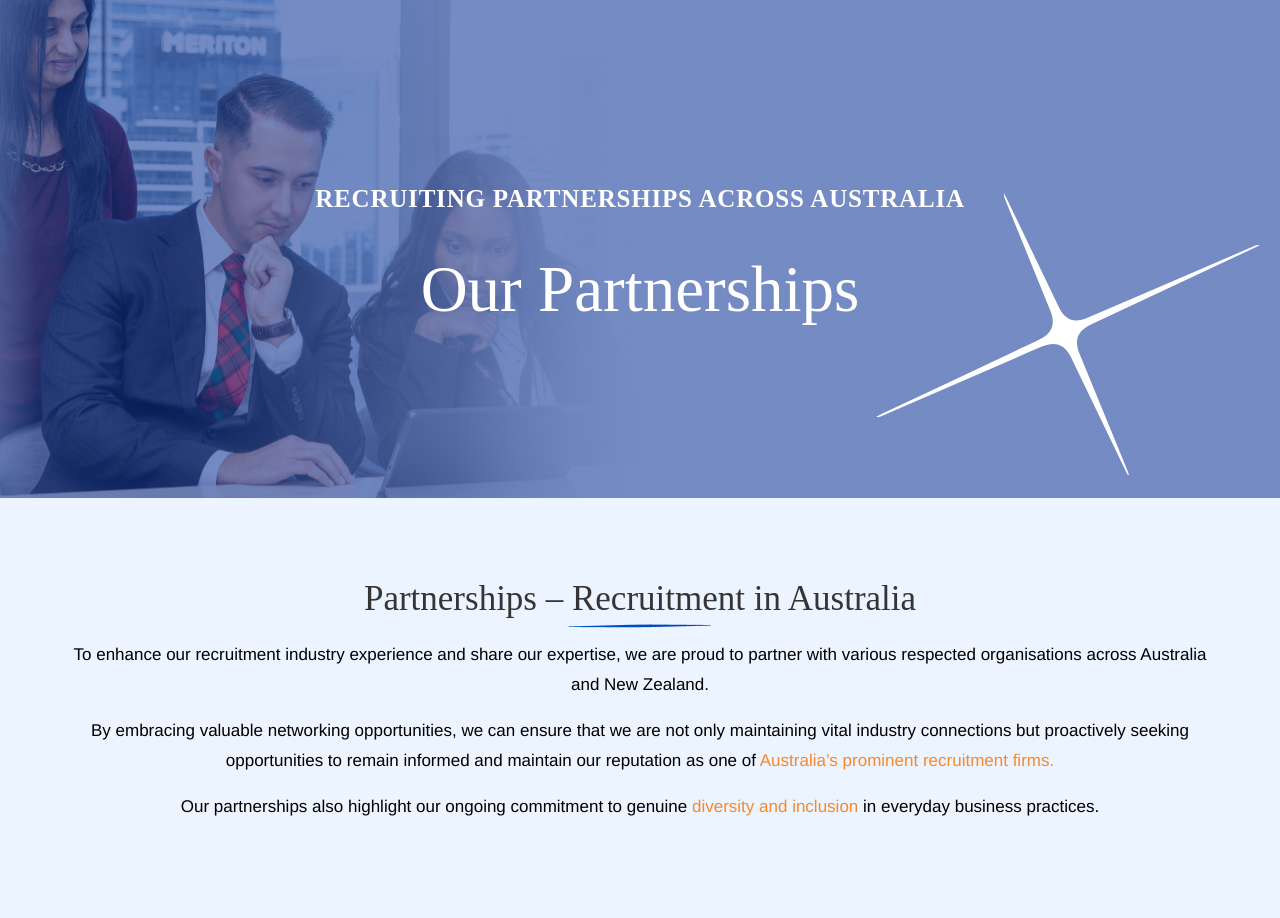
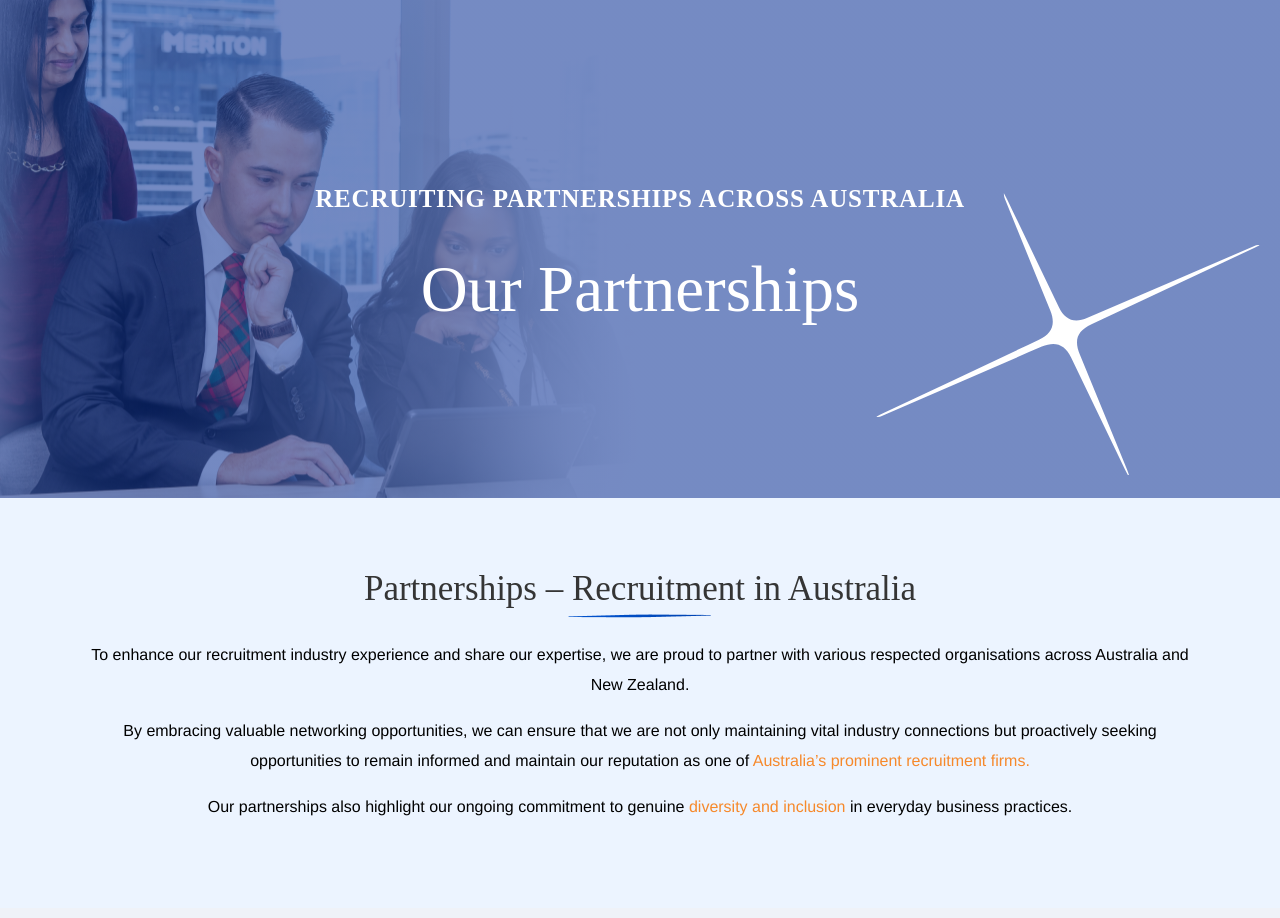
Before and after one commit to dgadigital/Ignite, a PHP site: page /our-partnerships.html in a window 1280 px wide. Shown: the part 63-981 px from the top of the page. After the commit the page ends 879 px from the top, so only its background shows below. Run offline with PHP 8.4, Linux system fonts and the light colour scheme; style sheets or scripts are compiled from the project's sources; some web fonts are replaced.

Commit message:
hero banner issue & fixed full width section

```diff
--- a/src/our-partnerships.html
+++ b/src/our-partnerships.html
@@ -75,7 +75,7 @@
                     <h2>RECRUITING PARTNERSHIPS ACROSS AUSTRALIA</h2>
                 </div>
                 <div class="hero-title">
-                    <h1>Our Partnerships</h1>
+                    <h1>Our Partnerships</h1> <!-- hero banner issue -->
                 </div>
                 <!-- <div class="hero-desc mx-auto my-4">
                     <p class="">Technology is now intrinsic to both our personal and professional lives. For businesses - they rely heavily on it to remain operational. And new tech can give them the edge they need to stay ahead of the competition.</p>
--- a/src/styles/sections/_full-width-text.scss
+++ b/src/styles/sections/_full-width-text.scss
@@ -3,17 +3,28 @@
     text-align: center;
 
     .container{
-        padding: 30px 0px;
-
+        h2{
+            margin: auto auto 30px auto;
+            width: 50%;
+        }
         p{
-            font-size: 17px;
+            font-size: 16px;
             line-height: 30px;
             color: #000;
+
+            @media(max-width: 575px){
+                font-size: 15px;
+            }
+        }
+        @media(max-width: 575px){
+            padding: 0px 20px;
         }
     }
 
     &.blue-bg{
-        padding: 50px 0px;
         background-color: #ECF4FF;
+        h2{
+            width: 100%;
+        }
     }
 }
```
